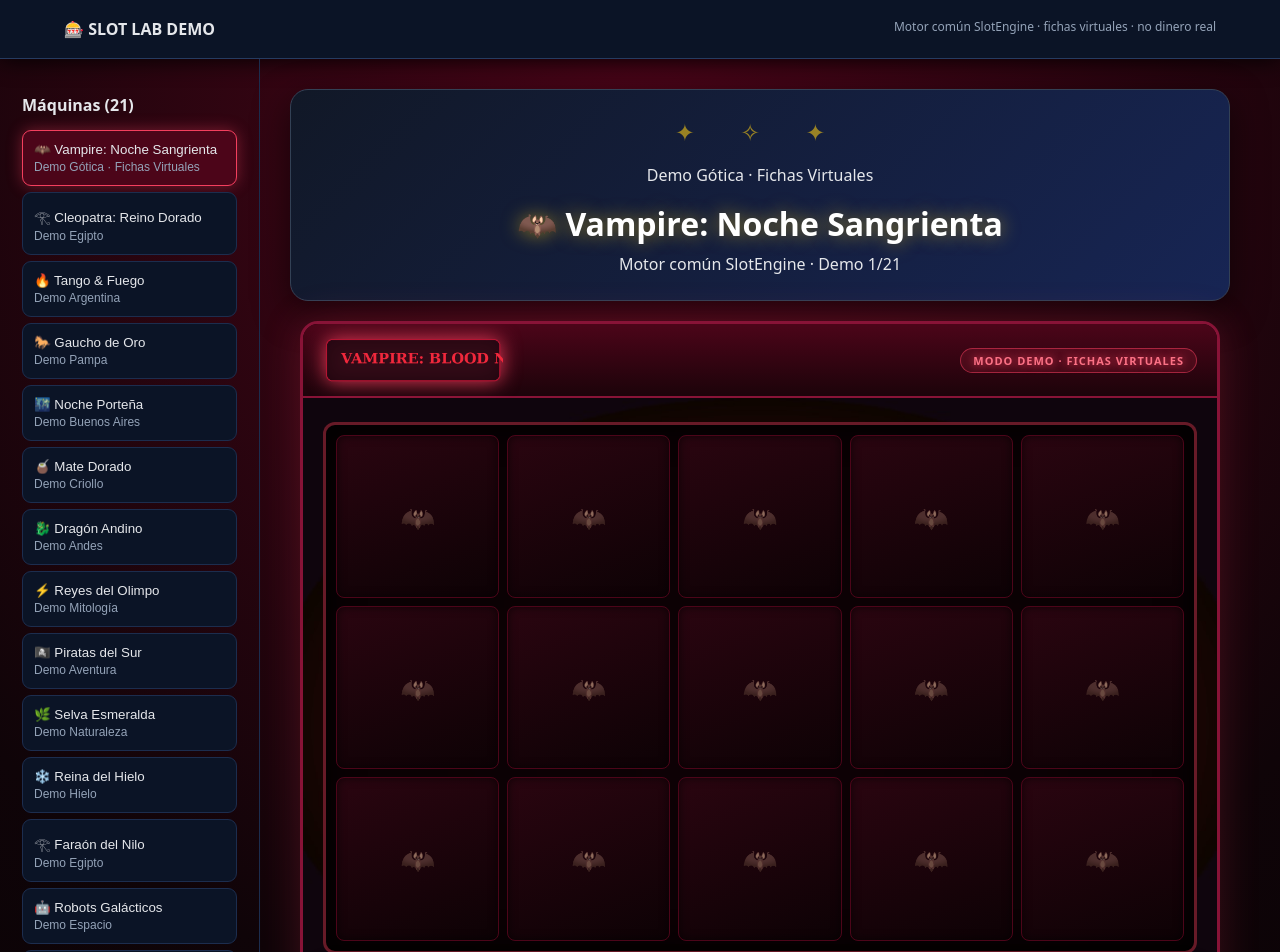
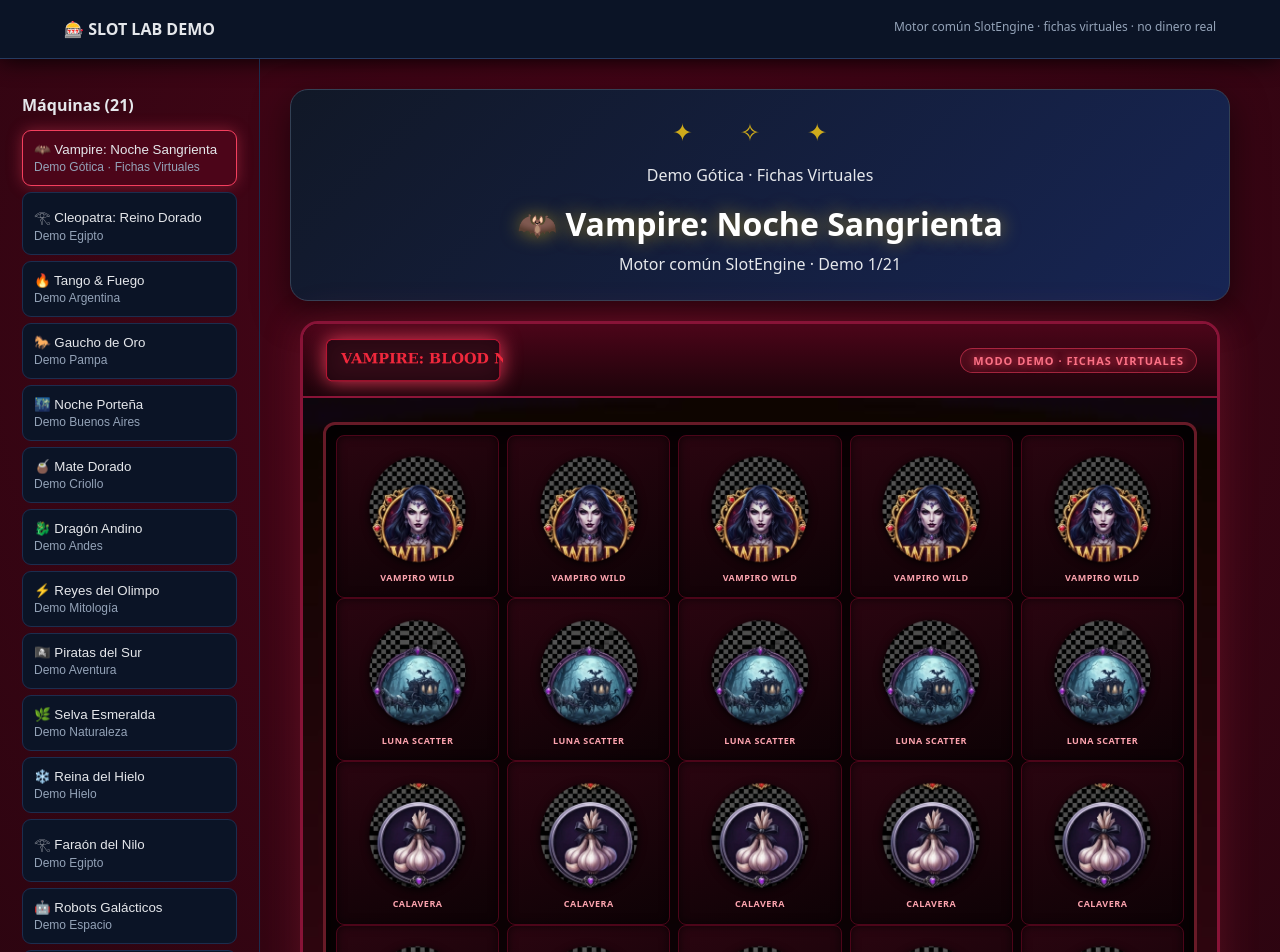
Before and after one commit to florenciaamor36-ship-it/slot-lab-demo, a React (Vite) app: page / in a window 1280 px wide. Shown: the top 952 px of the page. Built offline with nearby package versions, Linux system fonts and the light colour scheme.

Commit message:
feat: animate vampire reels with translated symbol strips

```diff
--- a/src/components/VampireSlot.tsx
+++ b/src/components/VampireSlot.tsx
@@ -240,25 +240,29 @@ export const VampireSlot: React.FC<VampireSlotProps> = ({
             const isReelStopped = stoppedReels[col];
             const colSymbols = grid[col] || [];
 
+            const fallbackSymbols = VAMPIRE_SKIN.symbols.slice(0, 3);
+            const visibleSymbols = colSymbols.length ? colSymbols : fallbackSymbols;
+            const stripSymbols = Array.from({ length: 5 }, () => visibleSymbols).flat();
+
             return (
               <div
                 key={col}
                 className={`vampire-reel-column ${!isReelStopped ? 'vampire-reel-spinning' : ''}`}
                 style={{ animationDelay: `${col * 0.08}s` }}
               >
-                {Array.from({ length: 3 }).map((_, row) => {
-                  const sym = colSymbols[row];
-                  const isWinningPos =
-                    lastResult?.winningLines.some((wl) =>
+                <div className="vampire-reel-track">
+                  {stripSymbols.map((sym, index) => {
+                    const row = index % 3;
+                    const isWinningPos = isReelStopped &&
+                      (lastResult?.winningLines.some((wl) =>
                         wl.positions.some((p) => p.col === col && p.row === row)
-                    ) ?? false;
+                      ) ?? false);
 
                     return (
                       <div
-                      key={row}
+                        key={`${col}-${index}`}
                         className={`vampire-cell ${isWinningPos ? 'vampire-cell-win' : ''}`}
                       >
-                      {sym ? (
                         <div className="vampire-symbol-wrapper">
                           <img
                             src={`${ASSET_BASE}/symbols/${SYMBOL_IMAGE_MAP[sym.id] || 'vampire-wild.png'}`}
@@ -267,12 +271,10 @@ export const VampireSlot: React.FC<VampireSlotProps> = ({
                           />
                           <span className="vampire-symbol-label">{sym.label}</span>
                         </div>
-                      ) : (
-                        <div className="vampire-symbol-placeholder">🦇</div>
-                      )}
                       </div>
                     );
                   })}
+                </div>
               </div>
             );
           })}
```
Lines whose indentation alone changed are shown as unchanged.
